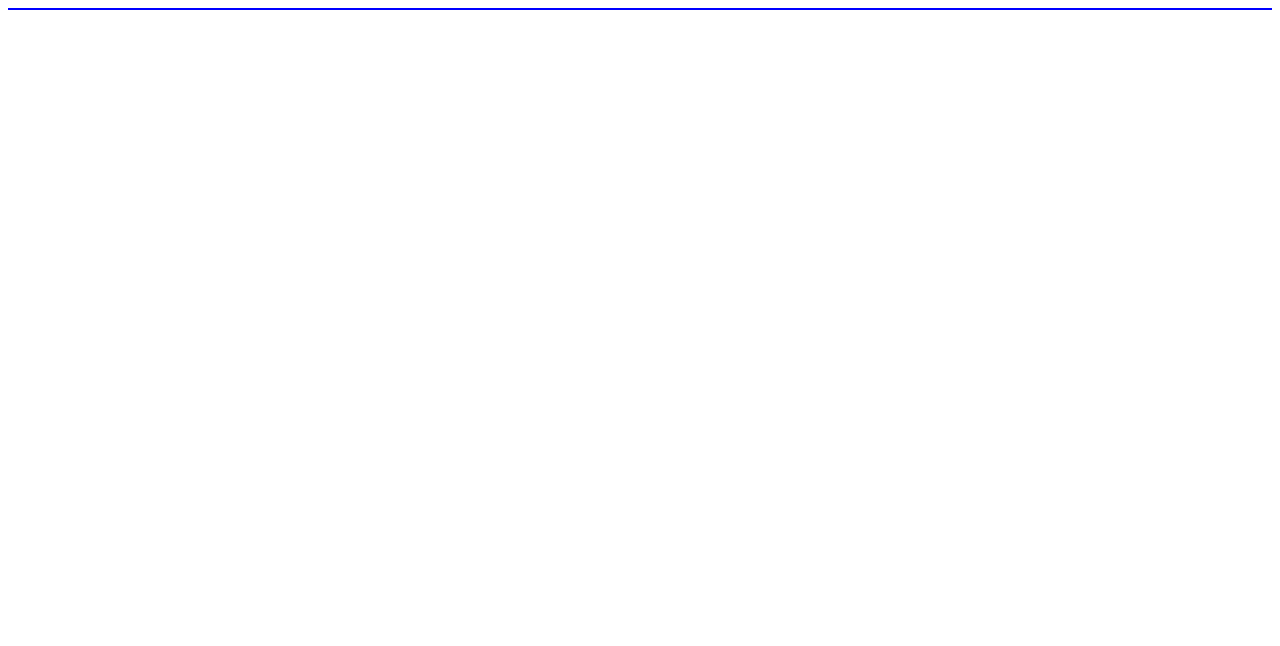
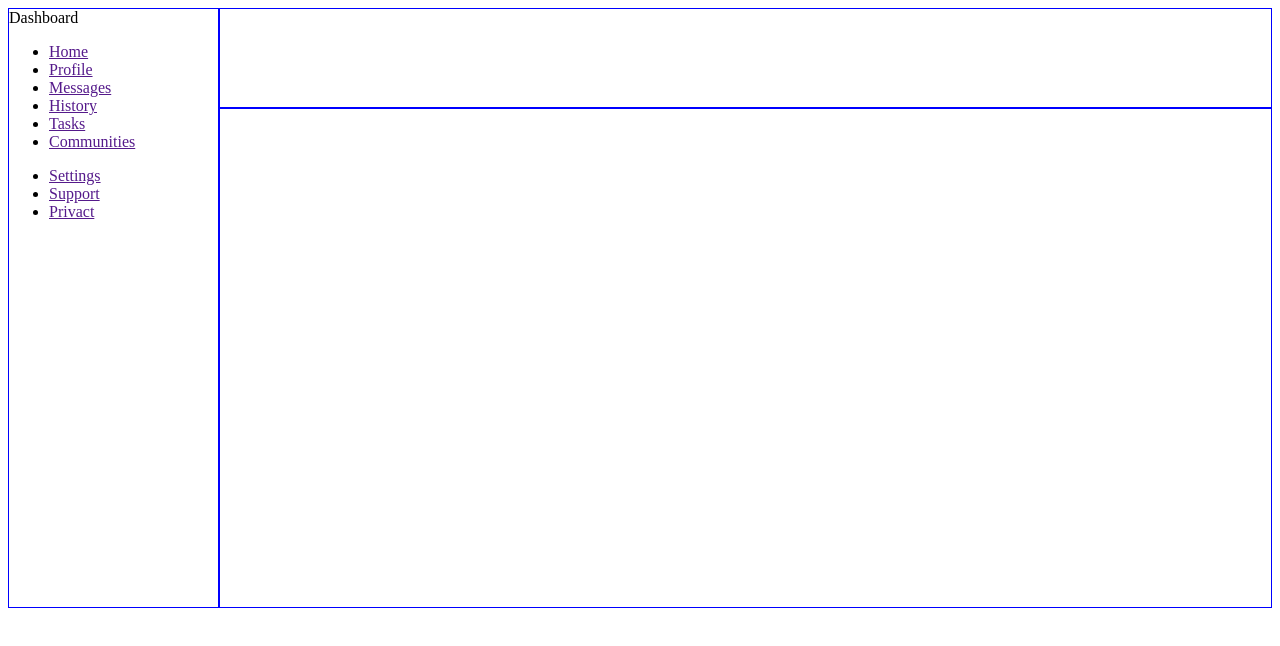
Before and after one commit to GHSxV6MZBr/admin-dashboard, a plain HTML site: page index.html in a window 1280 px wide. Drawn offline with Linux system fonts and the light colour scheme.

Commit message:
Add HTML for sidebar

```diff
--- a/index.html
+++ b/index.html
@@ -8,6 +8,44 @@
     <link rel="stylesheet" href="styles.css">
 </head>
 <body>
-    <div class="container"></div>
+    <header>
+    </header>
+    <aside>
+    <div>
+        Dashboard
+    </div>
+    <ul>
+        <li>
+            <a href="">Home</a>
+        </li>
+        <li>
+            <a href="">Profile</a>
+        </li>
+        <li>
+            <a href="">Messages</a>
+        </li>
+        <li>
+            <a href="">History</a>
+        </li>
+        <li>
+            <a href="">Tasks</a>
+        </li>
+        <li>
+            <a href="">Communities</a>
+        </li>
+    </ul>
+    <ul>
+        <li>
+            <a href="">Settings</a>
+        </li>
+        <li>
+            <a href="">Support</a>
+        </li>
+        <li>
+            <a href="">Privact</a>
+        </li>
+    </ul>
+    </aside>
+    <main></main>
 </body>
 </html>
--- a/styles.css
+++ b/styles.css
@@ -1,3 +1,21 @@
-.container {
+header, aside, main {
     border: 1px solid blue;
 }
+body {
+    display: grid;
+    grid-template-columns: 1fr 5fr;
+    grid-auto-rows: 100px;
+}
+
+header {
+    grid-column: 2/3;
+    grid-row: 1/2;
+}
+aside {
+    grid-column: 1/2;
+    grid-row: 1/7;
+}
+main {
+    grid-column: 2/3;
+    grid-row: 2/7;
+}
```
